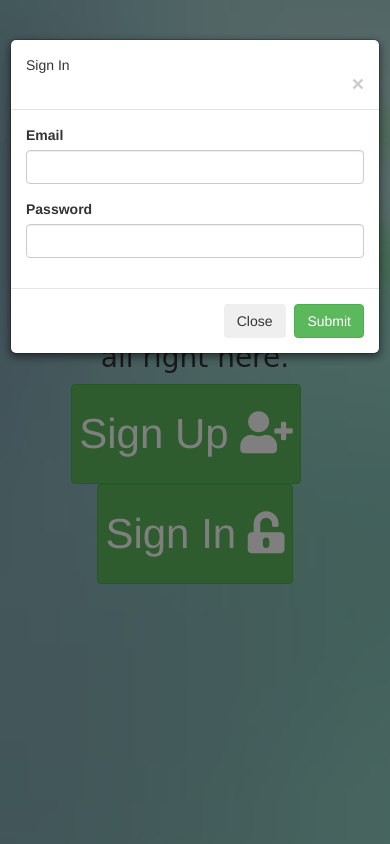
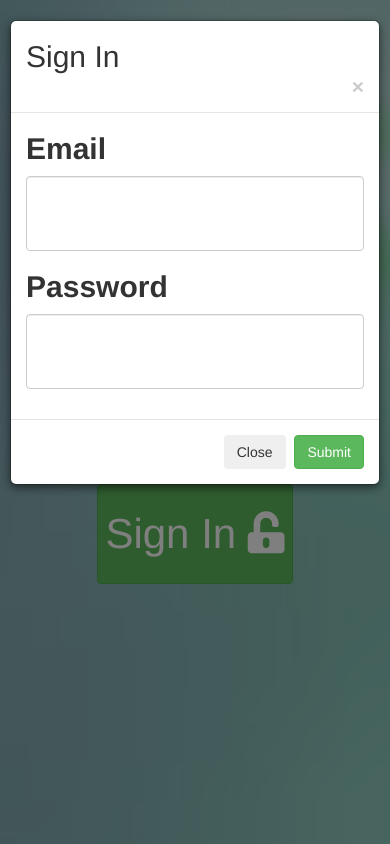
Before and after one commit to stuartschafer/Job-Tracker-2.0, a website: page public/index.html in a window 390 px wide. Both pictures are taken after a click on the button "Sign In". Drawn offline with nearby package versions, Linux system fonts and the light colour scheme; a web font is replaced by a local one.

Commit message:
working on mobile responsiveness :pig:

```diff
--- a/public/assets/css/style-main.css
+++ b/public/assets/css/style-main.css
@@ -357,8 +357,20 @@ tr.shown td.details-control {
 		font-size: 300%;
 	}
 
+	#signinModal {
+		margin-top: -5%;
+	}
+
 	#headerlogo {
 		margin-left: 5%;
+	}
+
+	#userEmail, #userPassword {
+		height: 75px;
+	}
+
+	.control-label, #signinModalLabel {
+		font-size: 30px;
 	}
 
 	#loginButtons {
--- a/public/assets/css/style.css
+++ b/public/assets/css/style.css
@@ -356,7 +356,7 @@ tr.shown td.details-control {
 
 
 /* MEDIA QUERIES*/
-@media (max-width: 960px) {
+@media only screen and (max-width : 992px) {
 	#containerTable {
     	width: 100%;
 		margin: 0;
```
